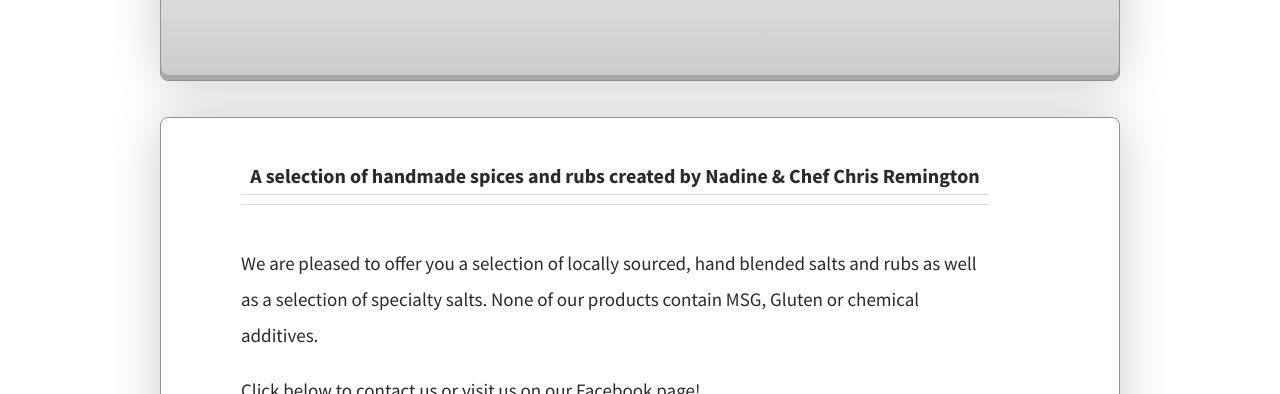
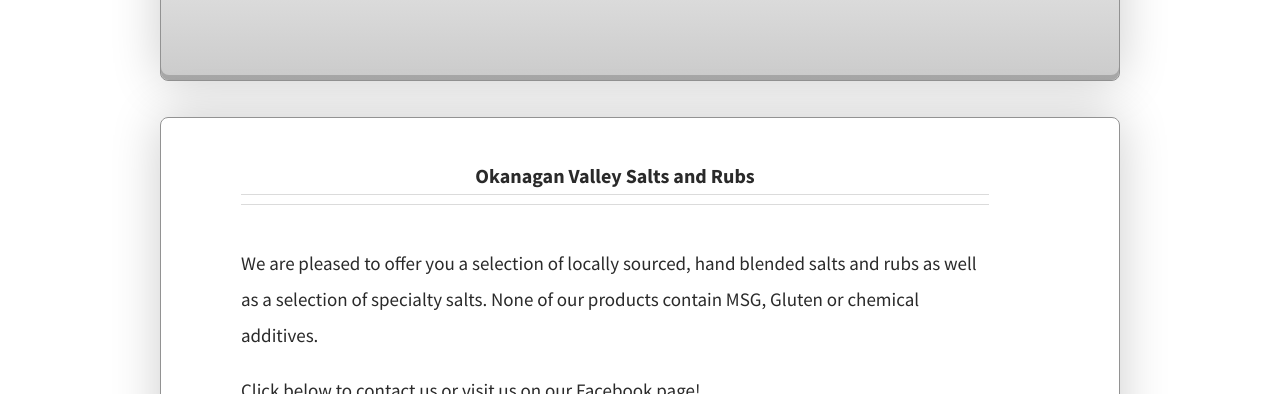
Before and after one commit to stadeck/okanaganspice, a plain HTML site: page index.html in a window 1280 px wide. Shown: the part 710-1104 px from the top of the page. Drawn offline with Linux system fonts and the light colour scheme.

Commit message:
Update index.html

```diff
--- a/index.html
+++ b/index.html
@@ -102,7 +102,7 @@
 				<div class="row">
 					<div id="content" class="12u" style="padding:10px;">
 						<header>
-							<h3>A selection of handmade spices and rubs created by Nadine & Chef Chris Remington</h3>
+							<h2>Okanagan Valley <span>Salts and Rubs</span></h2>
 						</header>
 						<p>We are pleased to offer you a selection of locally sourced, hand blended salts and rubs as well as a selection of specialty salts. None of our products contain MSG, Gluten or chemical additives.</p>
 						<p>Click below to contact us or visit us on our Facebook page!</p>
```
